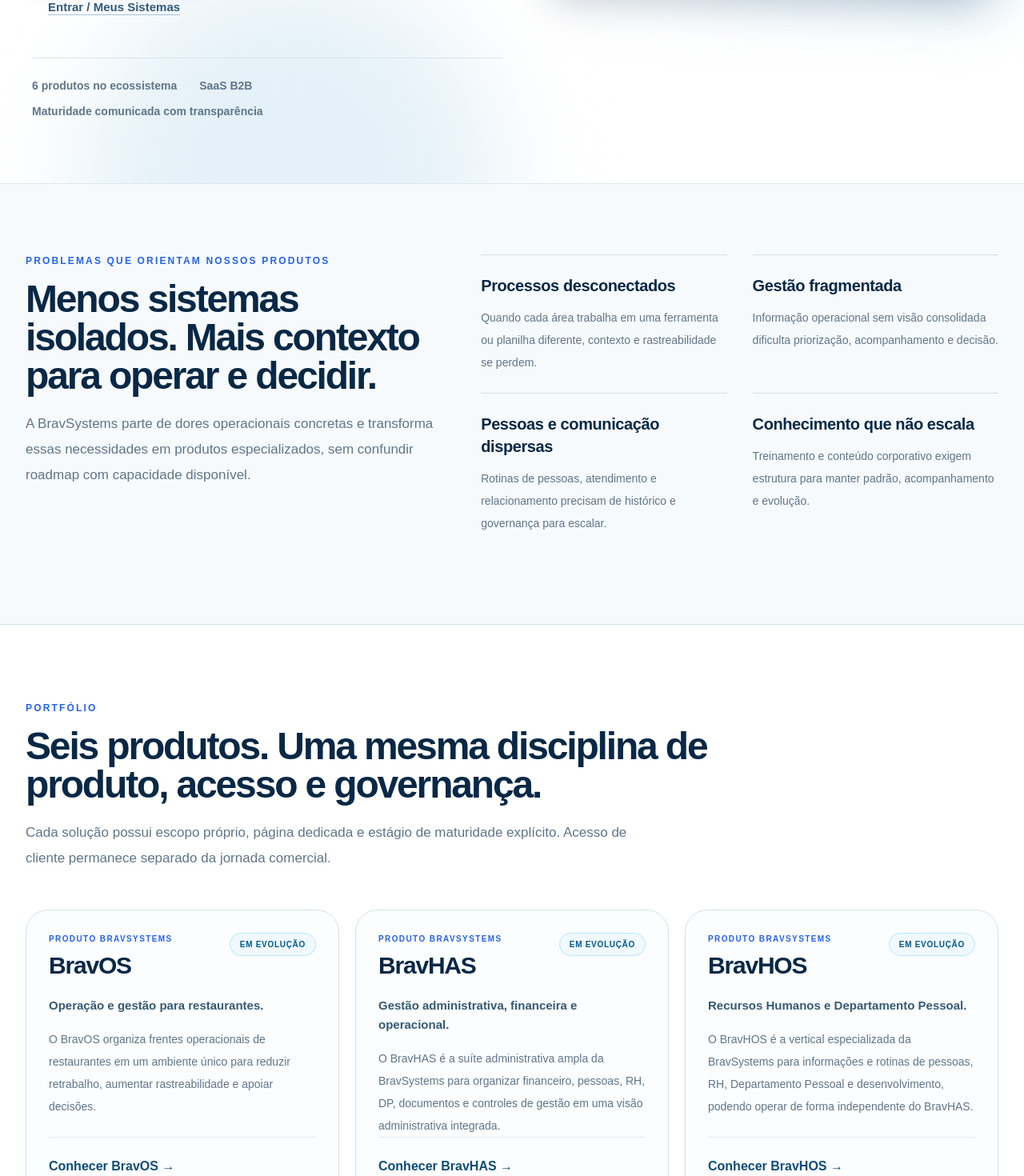
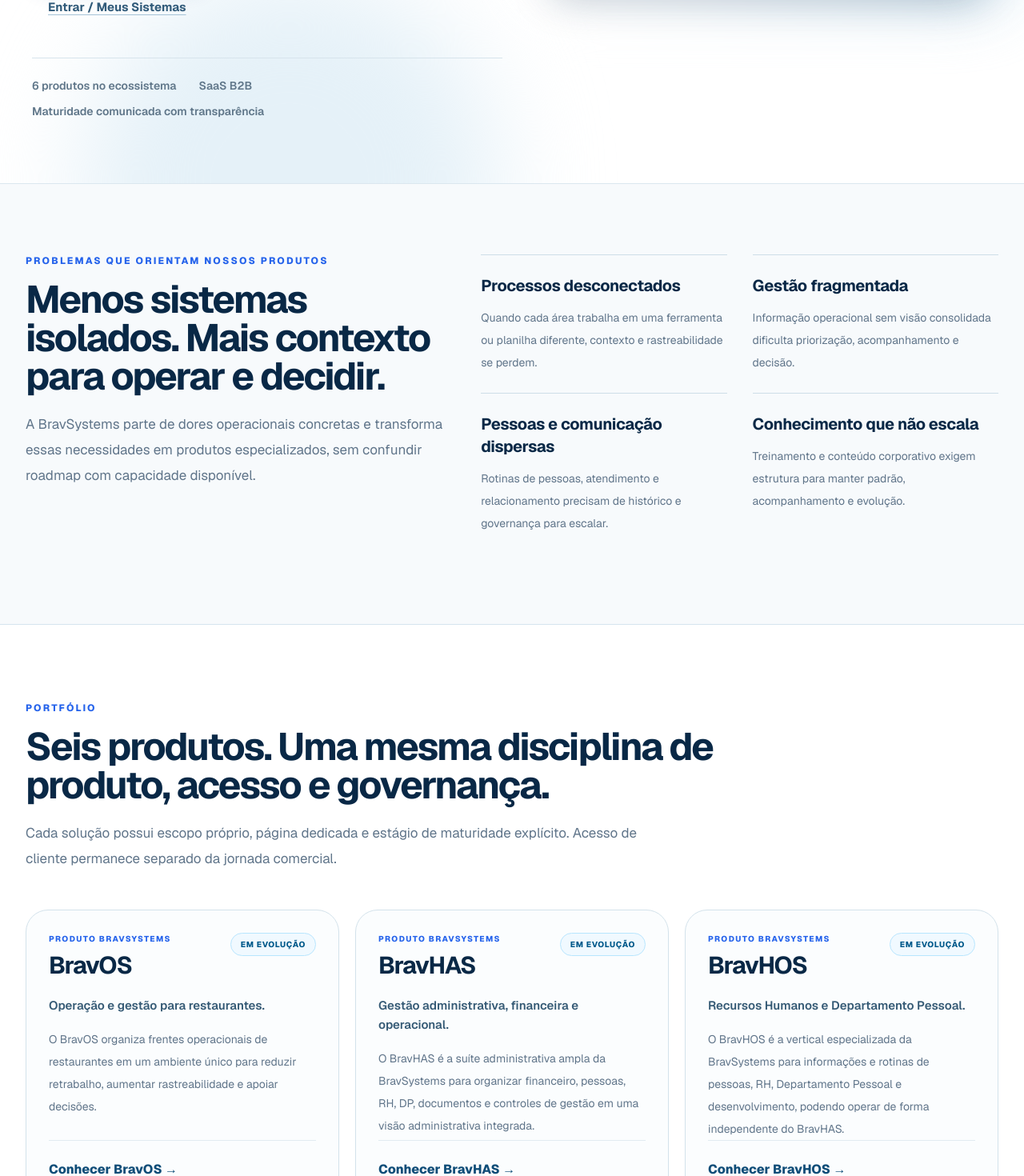
Before and after one commit to Binho35/bravsystems, a Next.js app: page / in a window 1280 px wide. Shown: the part 973-2443 px from the top of the page at 80% size. Built offline with nearby package versions, Linux system fonts and the light colour scheme.

Commit message:
style: limpa legado visual e aplica tipografia institucional

```diff
--- a/app/globals.css
+++ b/app/globals.css
@@ -12,14 +12,25 @@
   --font-mono: var(--font-geist-mono);
 }
 
-html { scroll-behavior: smooth; }
+html {
+  scroll-behavior: smooth;
+  background: #ffffff;
+}
 
-section[id] { scroll-margin-top: 88px; }
+section[id] {
+  scroll-margin-top: 88px;
+}
 
 body {
   background: var(--background);
   color: var(--foreground);
-  font-family: Arial, Helvetica, sans-serif;
+  font-family: var(--font-geist-sans), Arial, Helvetica, sans-serif;
+  text-rendering: optimizeLegibility;
+}
+
+::selection {
+  background: #cfe7f6;
+  color: #092846;
 }
 
 .field {
@@ -34,53 +45,21 @@ body {
   font-weight: 500;
   color: #0f172a;
   outline: none;
-  transition: border-color .2s, box-shadow .2s;
+  transition: border-color .2s, box-shadow .2s, background-color .2s;
 }
 
 .field:focus {
   border-color: #2563eb;
+  background: #ffffff;
   box-shadow: 0 0 0 4px rgb(37 99 235 / .10);
 }
 
-a:focus-visible, button:focus-visible, summary:focus-visible {
+a:focus-visible,
+button:focus-visible,
+summary:focus-visible,
+input:focus-visible,
+select:focus-visible,
+textarea:focus-visible {
   outline: 2px solid #2563eb;
   outline-offset: 3px;
 }
-
-/* Hero BravOS: usa exclusivamente a derivação fiel do asset oficial aprovado por Robson. */
-#inicio [aria-label="Fluxo operacional do BravOS"] {
-  display: block;
-  width: 100%;
-  max-width: 100%;
-  min-width: 0;
-  min-height: 0;
-  aspect-ratio: 1052 / 715;
-  padding: 0;
-  background-color: transparent;
-  background-image: url("/bravos-hero-approved.webp");
-  background-repeat: no-repeat;
-  background-position: center;
-  background-size: contain;
-}
-
-#inicio [aria-label="Fluxo operacional do BravOS"] > * {
-  display: none;
-}
-
-#inicio div:has(> [aria-label="Fluxo operacional do BravOS"]) {
-  width: 100%;
-  max-width: 100%;
-  min-width: 0;
-  overflow: hidden;
-  border-color: transparent;
-  background: transparent;
-  box-shadow: none;
-}
-
-#inicio div:has(> [aria-label="Fluxo operacional do BravOS"]) > :first-child {
-  display: none;
-}
-
-#inicio div:has(> div > [aria-label="Fluxo operacional do BravOS"]) > :last-child {
-  display: none;
-}
```
